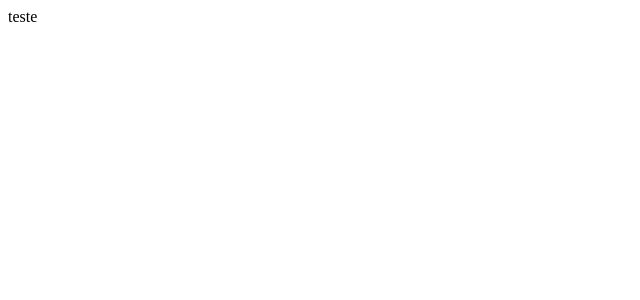
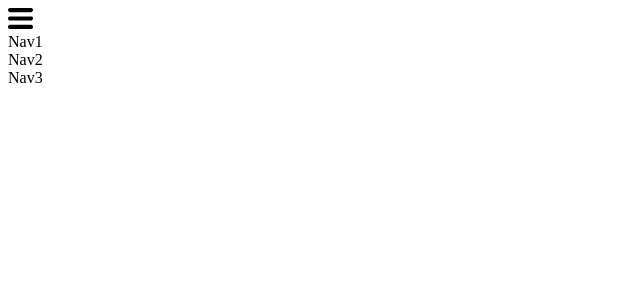
Before and after one commit to JorgeLky/creative-code-react-challenge, a React (Create React App) app: page /Listas in a window 1280 px wide. Shown: the top 300 px of the page, without its empty margins (0-640 px from the left). Built offline with nearby package versions, Linux system fonts and the light colour scheme.

Commit message:
componentes Header e Side menu sendo implementados (imagem svg implementada)

```diff
--- /dev/null
+++ b/src/components/Header.js
@@ -0,0 +1,12 @@
+import React from 'react';
+import menuIcon from  '../icons/hamburguer menu.svg';
+
+function Header() {
+  return(
+    <section>
+      <img src={menuIcon} width="25px"/>
+    </section>
+  )
+}
+
+export default Header;
--- /dev/null
+++ b/src/components/index.js
@@ -0,0 +1,4 @@
+import SideMenu from './sidemenu';
+import Header from './Header';
+
+export { SideMenu, Header };
--- /dev/null
+++ b/src/components/sidemenu.js
@@ -0,0 +1,19 @@
+import React from 'react';
+
+function sideMenu() {
+  return(
+    <section>
+      <nav>
+        Nav1
+      </nav>
+      <nav>
+        Nav2
+      </nav>
+      <nav>
+        Nav3
+      </nav>
+    </section>
+  )
+}
+
+export default sideMenu;
--- a/src/pages/ListsPage.js
+++ b/src/pages/ListsPage.js
@@ -1,9 +1,14 @@
 import React from 'react';
+import {
+  SideMenu,
+  Header,
+} from '../components/index';
 
 function ListsPage() {
   return(
     <main>
-      teste
+      <Header />
+      <SideMenu />
     </main>
   )
 }
```
Also changed, not shown: src/icons/hamburguer menu.svg (added).
